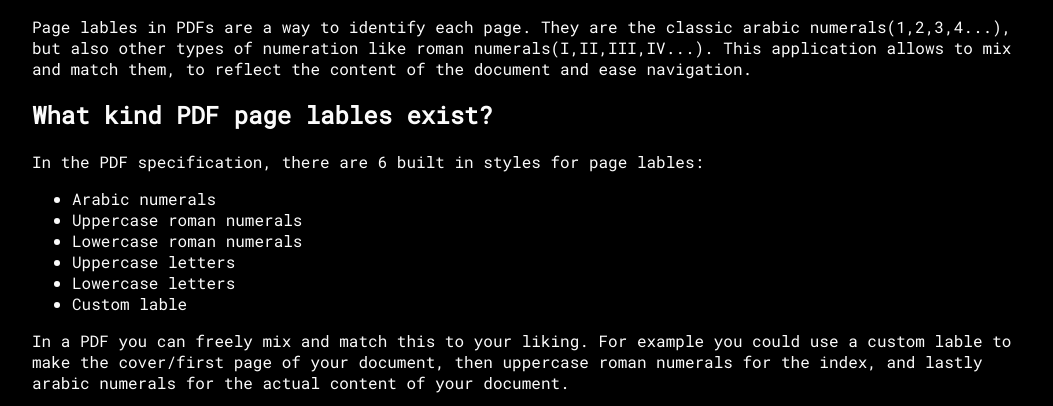
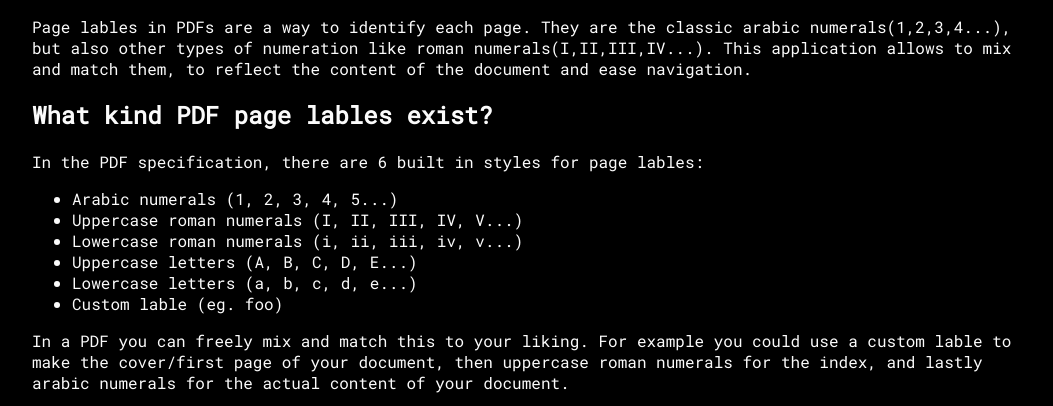
Before and after one commit to Leone25/pdf-labeler, a plain HTML site: page index.html in a window 1280 px wide. Shown: the part 371-777 px from the top of the page, without its empty margins (108-1161 px from the left). Drawn offline with nearby package versions, Linux system fonts and the light colour scheme.

Commit message:
couple of fixes, nothing major

```diff
--- a/index.html
+++ b/index.html
@@ -184,12 +184,12 @@
     <h2>What kind PDF page lables exist?</h2>
     <p>In the PDF specification, there are 6 built in styles for page lables:
         <ul>
-            <li>Arabic numerals</li>
-            <li>Uppercase roman numerals</li>
-            <li>Lowercase roman numerals</li>
-            <li>Uppercase letters</li>
-            <li>Lowercase letters</li>
-            <li>Custom lable</li>
+            <li>Arabic numerals (1, 2, 3, 4, 5...)</li>
+            <li>Uppercase roman numerals (I, II, III, IV, V...)</li>
+            <li>Lowercase roman numerals (i, ii, iii, iv, v...)</li>
+            <li>Uppercase letters (A, B, C, D, E...)</li>
+            <li>Lowercase letters (a, b, c, d, e...)</li>
+            <li>Custom lable (eg. foo)</li>
         </ul>
     In a PDF you can freely mix and match this to your liking. For example you could use a custom lable to make the cover/first page of your document, then uppercase roman numerals for the index, and lastly arabic numerals for the actual content of your document.
     </p>
@@ -198,7 +198,7 @@
     <h2>How safe is the website?</h2>
     <p>All documents get processed locally on your browser, no data gets sent to any server. You can check the code on <a href="https://github.com/Leone25/pdf-labler/">Github</a>.</p>
     <h2>How do I contact for help, feedback or to contribute?</h2>
-    <p>If you have anything to day just open an issue on <a href="https://github.com/Leone25/pdf-labler/">Github</a>! I'm always happy to help, hear from users and receive to improove :)</p>
+    <p>If you have anything to say just open an issue on <a href="https://github.com/Leone25/pdf-labler/">Github</a>! I'm always happy to help, hear from users and receive feedback to improove :)</p>
     <div class="loading" v-if="loading"></div>
 </div>
 <script>
```
